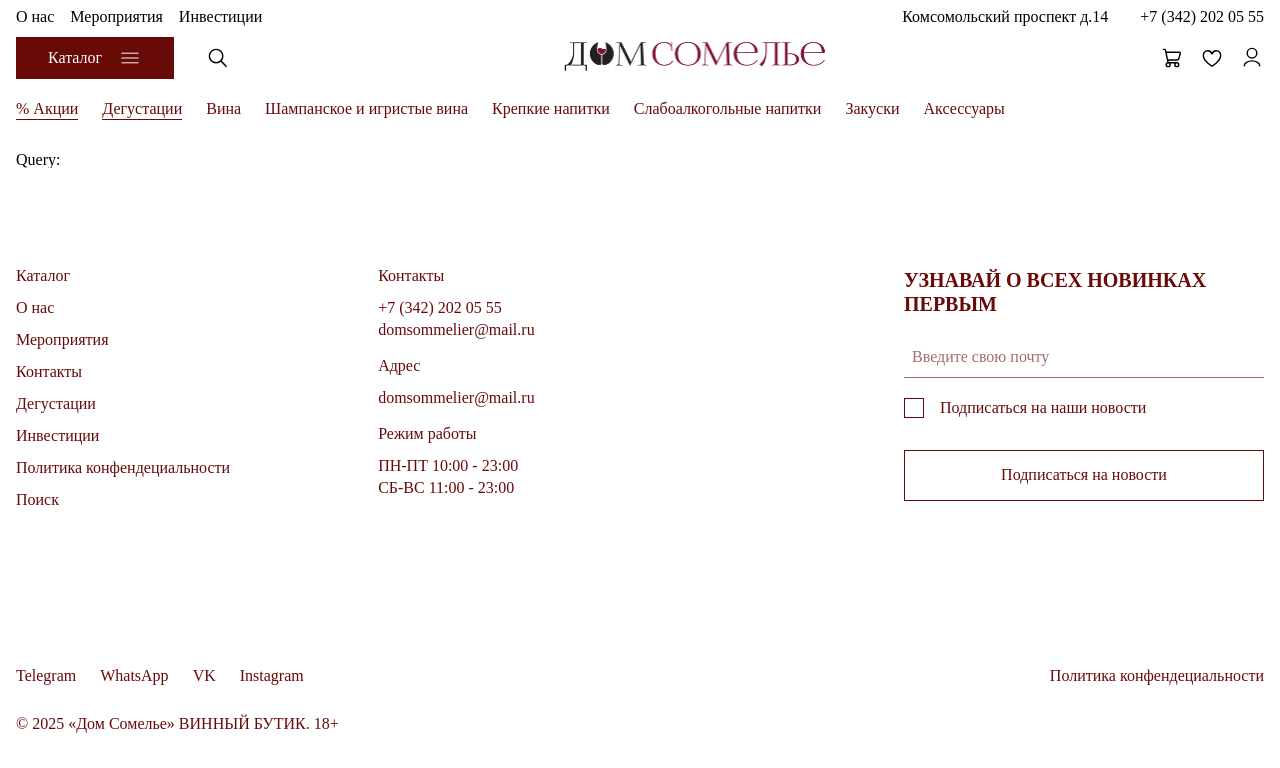
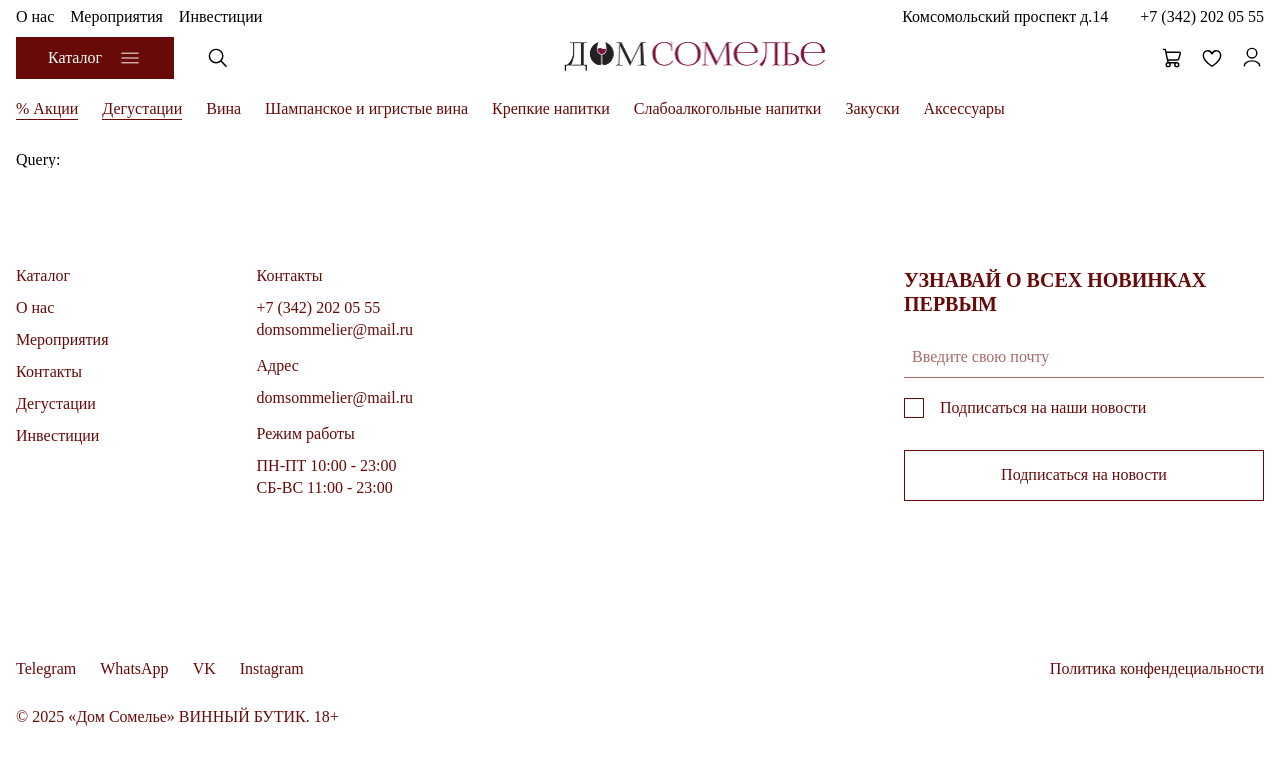
Before and after one commit to Innovative-Software-github/domsommelier-frontend, a Next.js app: page /search in a window 1280 px wide. Shown: the top 768 px of the page. Built offline with nearby package versions, Linux system fonts and the light colour scheme; a web font is replaced by a local one.

Commit message:
(feat): route fixes

```diff
--- a/src/app/catalog/components/Sidebar/utils.ts
+++ b/src/app/catalog/components/Sidebar/utils.ts
@@ -68,7 +68,7 @@ export interface IUseFiltersReturns {
   applyFilters: () => void;
 }
 
-export function useFilters() {
+export function useFilters(): IUseFiltersReturns {
   const router = useRouter();
   const searchParams = useSearchParams();
 
--- a/src/app/catalog/page.tsx
+++ b/src/app/catalog/page.tsx
@@ -1,6 +1,6 @@
 import { redirect } from 'next/navigation';
+import { routes } from '../../constants/routes/routes';
 
 export default function Catalog() {
-  // todo: правильно направить редирект когда появится route менеджер
-  redirect('/catalog/wine');
+  redirect(routes.catalog.children?.wine.href as string);
 }
--- a/src/components/Footer/FooterContent/FooterNavigation/FooterNavigation.tsx
+++ b/src/components/Footer/FooterContent/FooterNavigation/FooterNavigation.tsx
@@ -1,12 +1,12 @@
 import React from 'react';
 import Link from 'next/link';
-import { routes } from '../../../../constants/routes/routes';
 import cls from './FooterNavigation.module.scss';
+import { footerNavigationRoutes } from './utils';
 
 export const FooterNavigation: React.FC = () => {
   return (
     <nav className={cls.navigationLinks}>
-      {Object.values(routes).map((route) => (
+      {footerNavigationRoutes.map((route) => (
         <Link key={route.label} href={route.href}>
           {route.label}
         </Link>
--- /dev/null
+++ b/src/components/Footer/FooterContent/FooterNavigation/utils.ts
@@ -0,0 +1,13 @@
+import { IRoute, routes } from "../../../../constants/routes/routes";
+
+export const footerNavigationRoutes: IRoute[] = [
+  {
+    label: routes.catalog.label,
+    href: routes.catalog.children?.wine.href!,
+  },
+  routes.about,
+  routes.events,
+  routes.contacts,
+  routes.degustation,
+  routes.investments,
+];
--- a/src/constants/routes/routes.ts
+++ b/src/constants/routes/routes.ts
@@ -1,6 +1,7 @@
 import { catalogRoutes } from './catalogRoutes';
 
 export type TRouteKey =
+  | 'home'
   | 'catalog'
   | 'about'
   | 'events'
@@ -17,6 +18,7 @@ export interface IRoute {
 }
 
 export const routes: Readonly<Record<TRouteKey, IRoute>> = {
+  home: { href: '/', label: 'Главная' },
   catalog: {
     href: '/catalog',
     label: 'Каталог',
```
Also changed, not shown: src/app/product/[productId]/page.tsx (added, +21 -0 lines), src/app/product/page.tsx (added, +7 -0 lines), src/components/Footer/FooterContent/FooterContent.tsx (+0 -7 lines).
